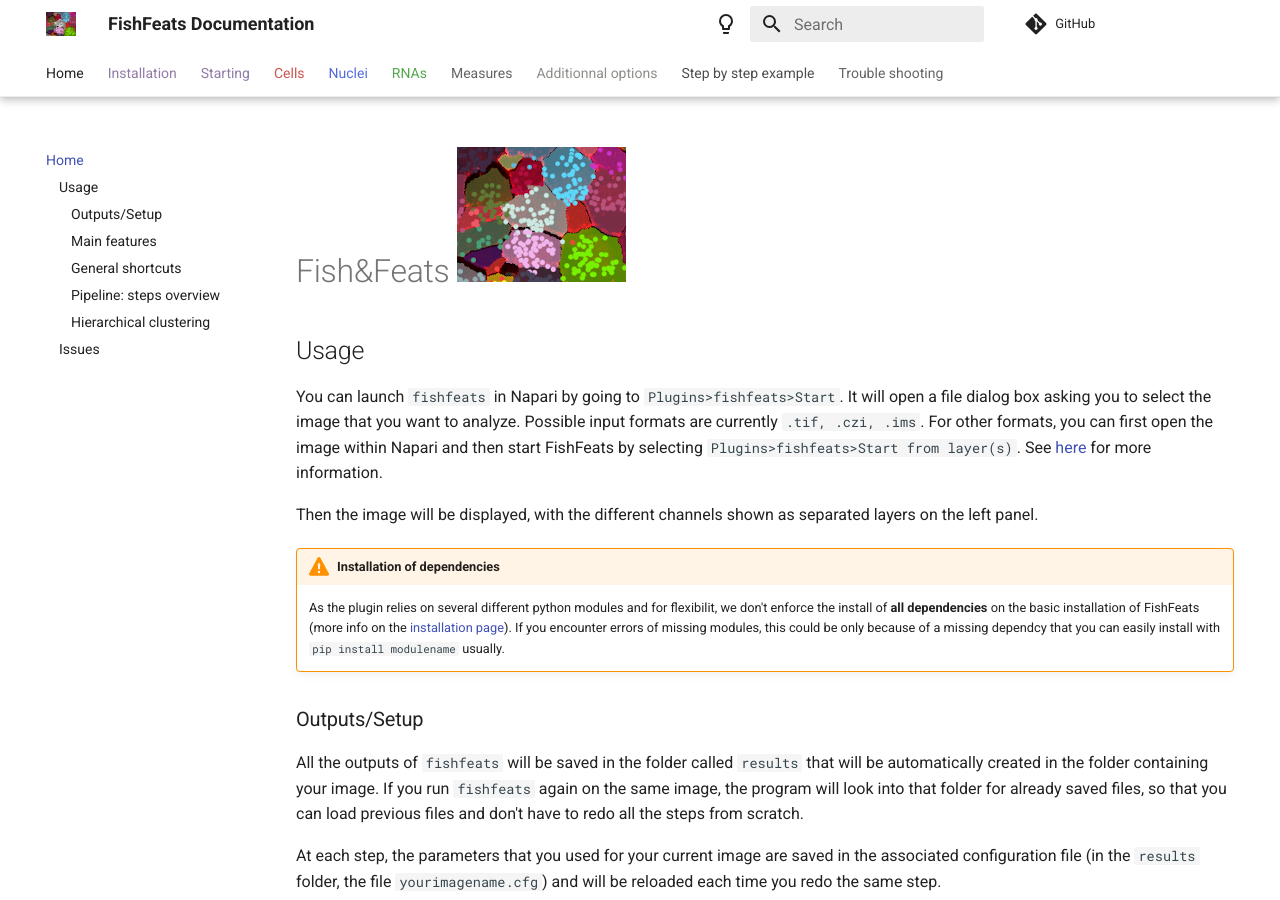
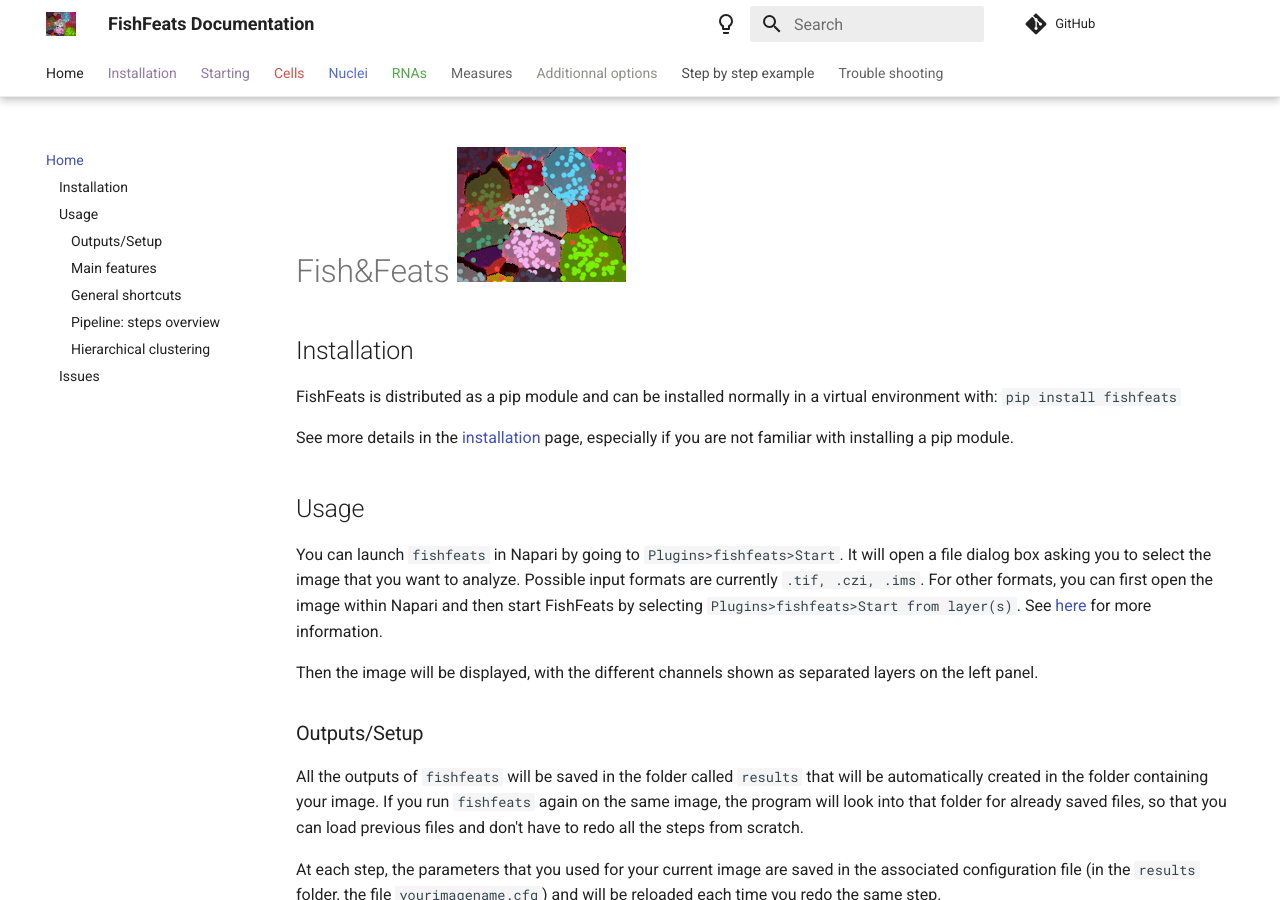
Before and after one commit to gletort/FishFeats, an MkDocs documentation site: the page built from docs/index.md, in a window 1280 px wide and 900 px high. Built offline with MkDocs 1.6.1 and Material for MkDocs 9.7.7, drawn with Linux system fonts in a browser that asks for light colours; comment, search, counter and statistics services are not loaded.

Commit message:
fix links in doc

````diff
--- a/docs/index.md
+++ b/docs/index.md
@@ -1,13 +1,16 @@
 # Fish&Feats ![snap](imgs/snap.png)
+
+## Installation
+
+FishFeats is distributed as a pip module and can be installed normally in a virtual environment with:
+``` pip install fishfeats ```
+
+See more details in the [installation](./Installation.md) page, especially if you are not familiar with installing a pip module.
 
 ## Usage
 You can launch `fishfeats` in Napari by going to `Plugins>fishfeats>Start`. It will open a file dialog box asking you to select the image that you want to analyze. Possible input formats are currently `.tif, .czi, .ims`. For other formats, you can first open the image within Napari and then start FishFeats by selecting `Plugins>fishfeats>Start from layer(s)`. See [here](Open-image.md) for more information.
 
 Then the image will be displayed, with the different channels shown as separated layers on the left panel.
-
-!!! warning "Installation of dependencies"
-	As the plugin relies on several different python modules and for flexibilit, we don't enforce the install of **all dependencies** on the basic installation of FishFeats (more info on the [installation page](./Installation.md)).
-	If you encounter errors of missing modules, this could be only because of a missing dependcy that you can easily install with `pip install modulename` usually.
 
 
 ### Outputs/Setup
````
Also changed, not shown: docs/Classify-cells.md (+1 -1 lines), docs/Image-scalings.md (+1 -1 lines), docs/Installation.md (+1 -1 lines).
